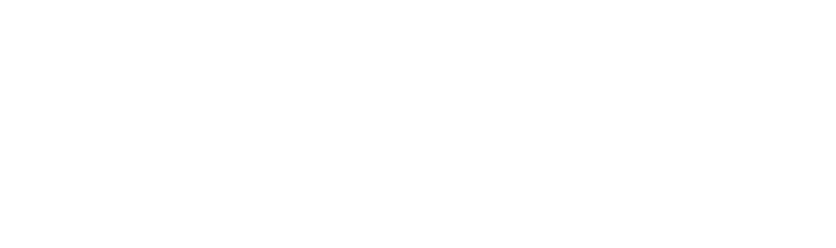
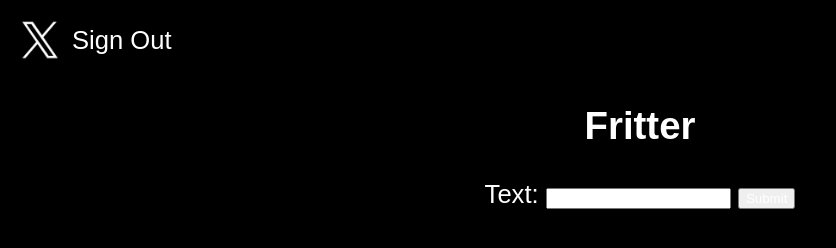
Before and after one commit to positivevibes123/hoffman_project, a plain HTML site: page social.html in a window 1280 px wide. Shown: the whole page, without its empty margins (0-836 px from the left). Drawn offline with Linux system fonts and the light colour scheme.

Commit message:
Setup base project code
Added simple login, register, and socials page along with basic CSS.

```diff
--- a/social.html
+++ b/social.html
@@ -4,8 +4,23 @@
     <meta charset="UTF-8">
     <meta name="viewport" content="width=device-width, initial-scale=1.0">
     <title>Fritter</title>
+    <link rel="stylesheet" href="style.css">
 </head>
 <body>
+    <nav>
+        <img class="logo" src="images/logo.jpg" alt="logo">
+        <a href="login.html">Sign Out</a>
+    </nav>
 
+    <div class="submission">
+        <h2>Fritter</h2>
+
+        <form>
+            <label for="text">Text:</label>
+            <input type="text" id="text" name="text">
+
+            <input type="submit" value="Submit">
+        </form>
+    </div>
 </body>
 </html>
--- a/style.css
+++ b/style.css
@@ -0,0 +1,33 @@
+* {
+    font-family: Arial, Helvetica, sans-serif;
+    color: white;
+}
+
+body {
+    font-size: 2vw;
+    background-color: black;
+}
+
+a {
+    text-decoration: none;
+}
+
+a:hover {
+    background-color: rgb(169, 169, 169, 0.5);
+}
+
+.submission {
+    text-align: center;
+}
+
+nav {
+    display: flex;
+    flex-wrap: wrap;
+    align-items: center;
+    /*justify-content: space-between;*/
+}
+
+.logo {
+    width: 5vw;
+    height: 5vw;
+}
```
Also changed, not shown: login.html (+4 -1 lines), register.html (+4 -1 lines), images/logo.jpg (added), 1 other file.
